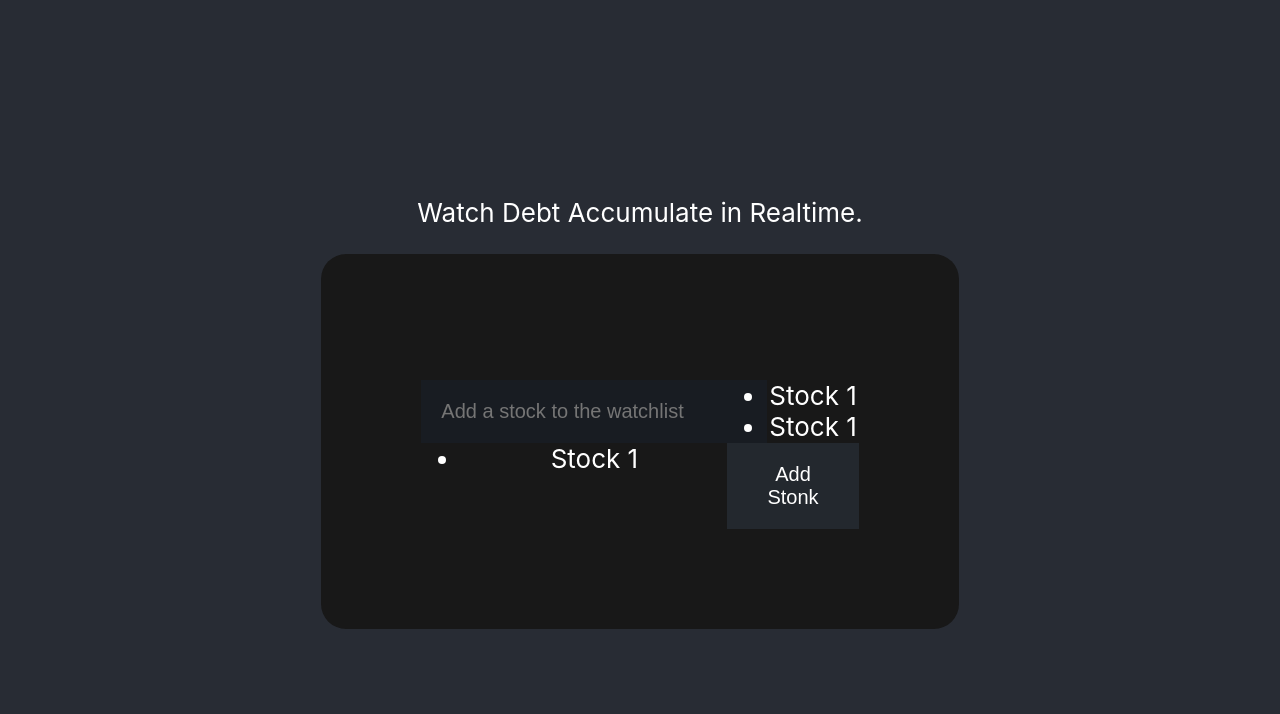
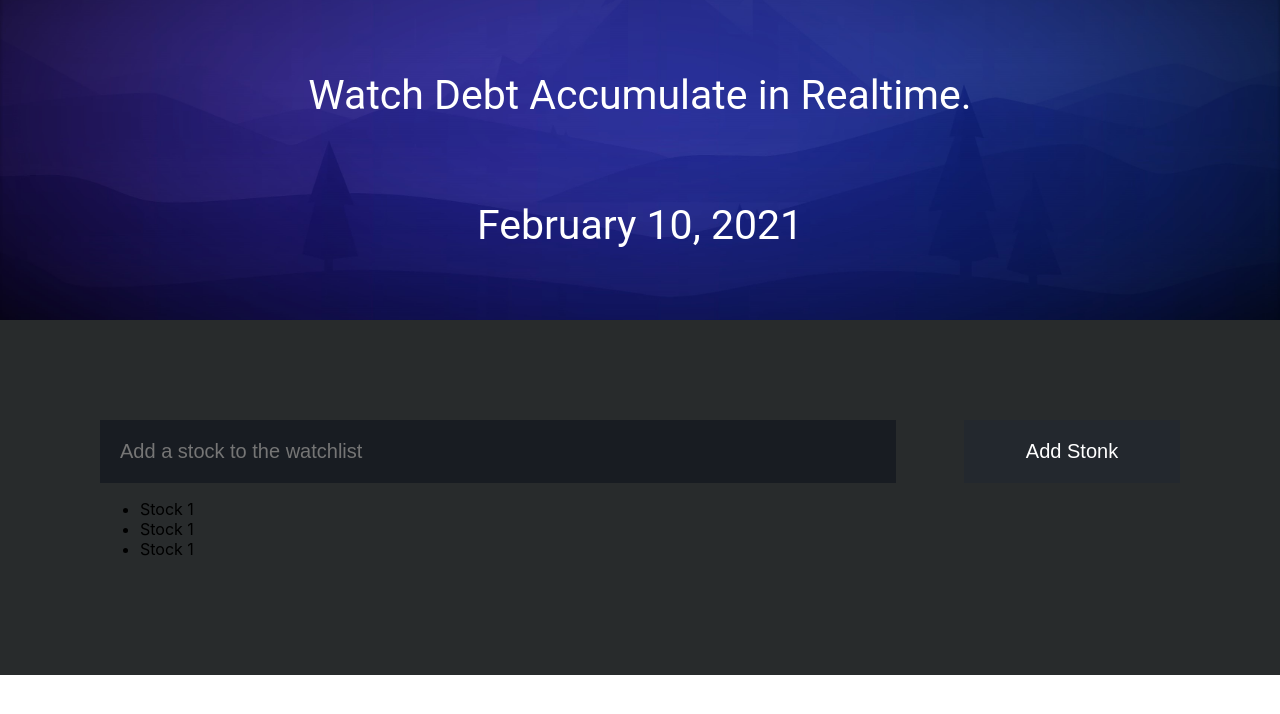
Before and after one commit to APoolio/NodeJS, a React (Create React App) app in the folder client/stocks-app/: page / in a window 1280 px wide. Shown: the top 714 px of the page. Built offline with nearby package versions, Linux system fonts and the light colour scheme; no server answers.

Commit message:
CSS styling added

```diff
--- a/client/stocks-app/src/App.css
+++ b/client/stocks-app/src/App.css
@@ -1,5 +1,5 @@
 .App {
-  text-align:center;
+  text-align:left;
 }
 
 .App-logo {
@@ -15,12 +15,17 @@
 
 .App-header {
   background-color: #282c34;
-  min-height: 100vh;
+  background-position-y: 70%;
+  background-position-x: center;
+  background-size: cover;
+  background-image: url(./7c67a2074bdd4c4d9e568418b1c77b291cfe9d34.jpg);
+  min-height: 40vh;
   display: flex;
   flex-direction: column;
   align-items: center;
   justify-content: center;
-  font-size: calc(10px + 2vmin);
+  font-size: calc(25px + 2vmin);
+  font-family: Roboto;
   color: white;
 }
 
@@ -29,8 +34,7 @@
 }
 
 .App-main-body{
-  border-radius: 25px;
-  background-color: rgb(24, 24, 24);
+  background-color: #282b2c;
   padding: 100px;
 
 }
@@ -40,9 +44,21 @@ input[type="text"]{
   padding: 20px;
   background:#181c22;
   border: 0;
-  float: left;
+  float: center;
   font-size: 20px;
   color: #989898;
+}
+
+button{
+  padding: 20px;
+  width: 20%;
+  float: right;
+  background: #23282e;
+  border: 0;
+  box-sizing: border-box;
+  color: #fff;
+  cursor: pointer;
+  font-size: 20px;
 }
 
 #stock-items{
@@ -54,21 +70,6 @@ input[type="text"]{
   box-sizing: border-box;
 }
 
-button{
-  padding: 20px;
-  width: 30%;
-  float: right;
-  background: #23282e;
-  border: 0;
-  box-sizing: border-box;
-  color: #fff;
-  cursor: pointer;
-  font-size: 20px;
-}
-
-
-.App
-
 @keyframes App-logo-spin {
   from {
     transform: rotate(0deg);
@@ -77,3 +78,5 @@ button{
     transform: rotate(360deg);
   }
 }
+
+@import url('https://fonts.googleapis.com/css2?family=Roboto:wght@300&display=swap');
--- a/client/stocks-app/src/App.js
+++ b/client/stocks-app/src/App.js
@@ -28,18 +28,9 @@ class App extends React.Component{
     return (
       <div className="App">
         <header className="App-header">
-          {/* <img src={logo} className="App-logo" alt="logo" /> */}
-          <p>
-            Watch Debt Accumulate in Realtime.
-          </p>
-          {/* <a
-            className="App-link"
-            href="https://reactjs.org"
-            target="_blank"
-            rel="noopener noreferrer"
-          >
-            {test}
-          </a> */}
+          <p>Watch Debt Accumulate in Realtime.</p>
+          <p>February 10, 2021</p>
+          </header>
 
           <div className="App-main-body">
             <div>
@@ -54,10 +45,19 @@ class App extends React.Component{
               </ul>
             </div>
           </div>
-        </header>
       </div>
     );
   }
 }
 
 export default App;
+
+
+          {/* <a
+            className="App-link"
+            href="https://reactjs.org"
+            target="_blank"
+            rel="noopener noreferrer"
+          >
+            {test}
+          </a> */}
```
Also changed, not shown: client/stocks-app/src/7c67a2074bdd4c4d9e568418b1c77b291cfe9d34.jpg (added), client/stocks-app/src/fonts/Roboto-Regular.ttf (added).
